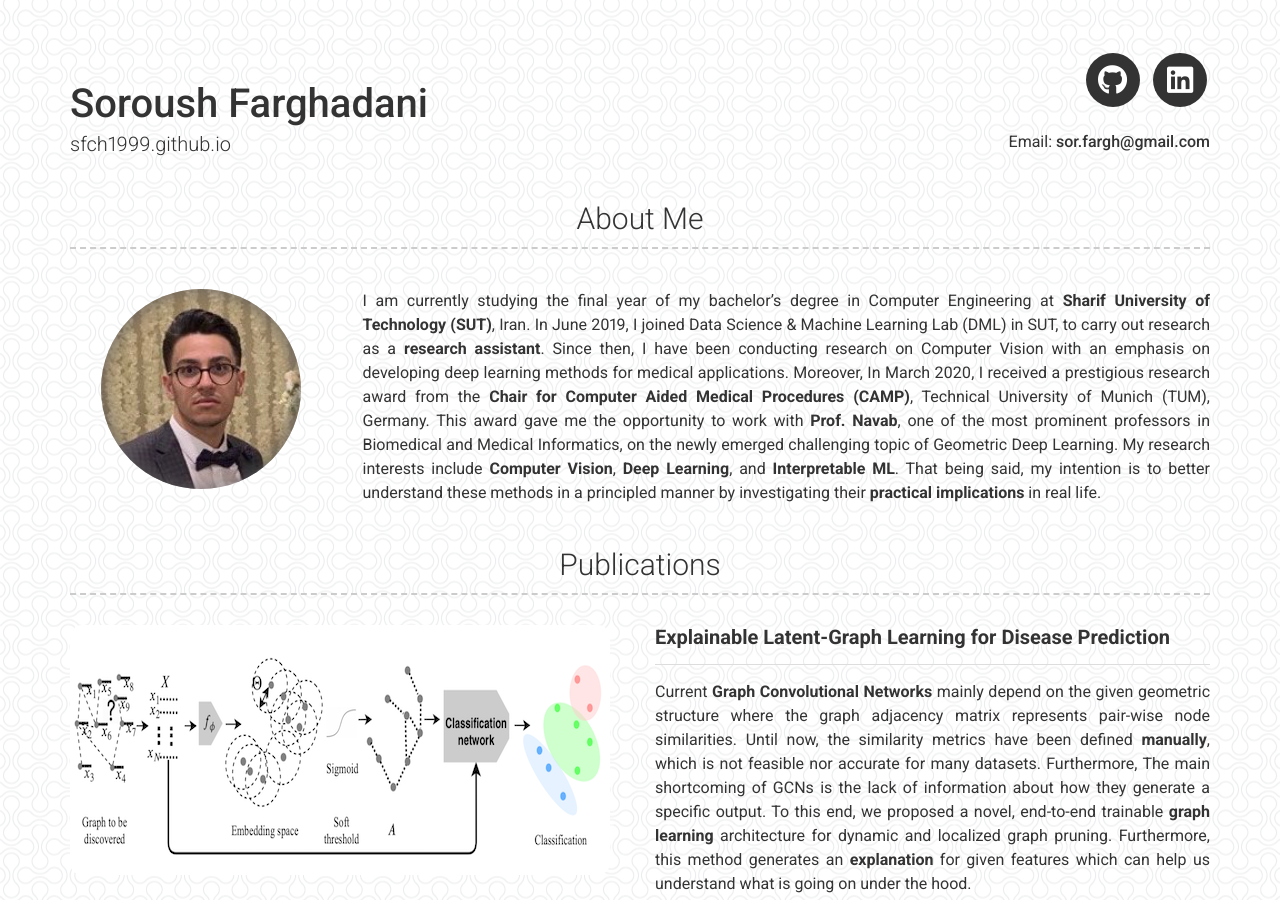
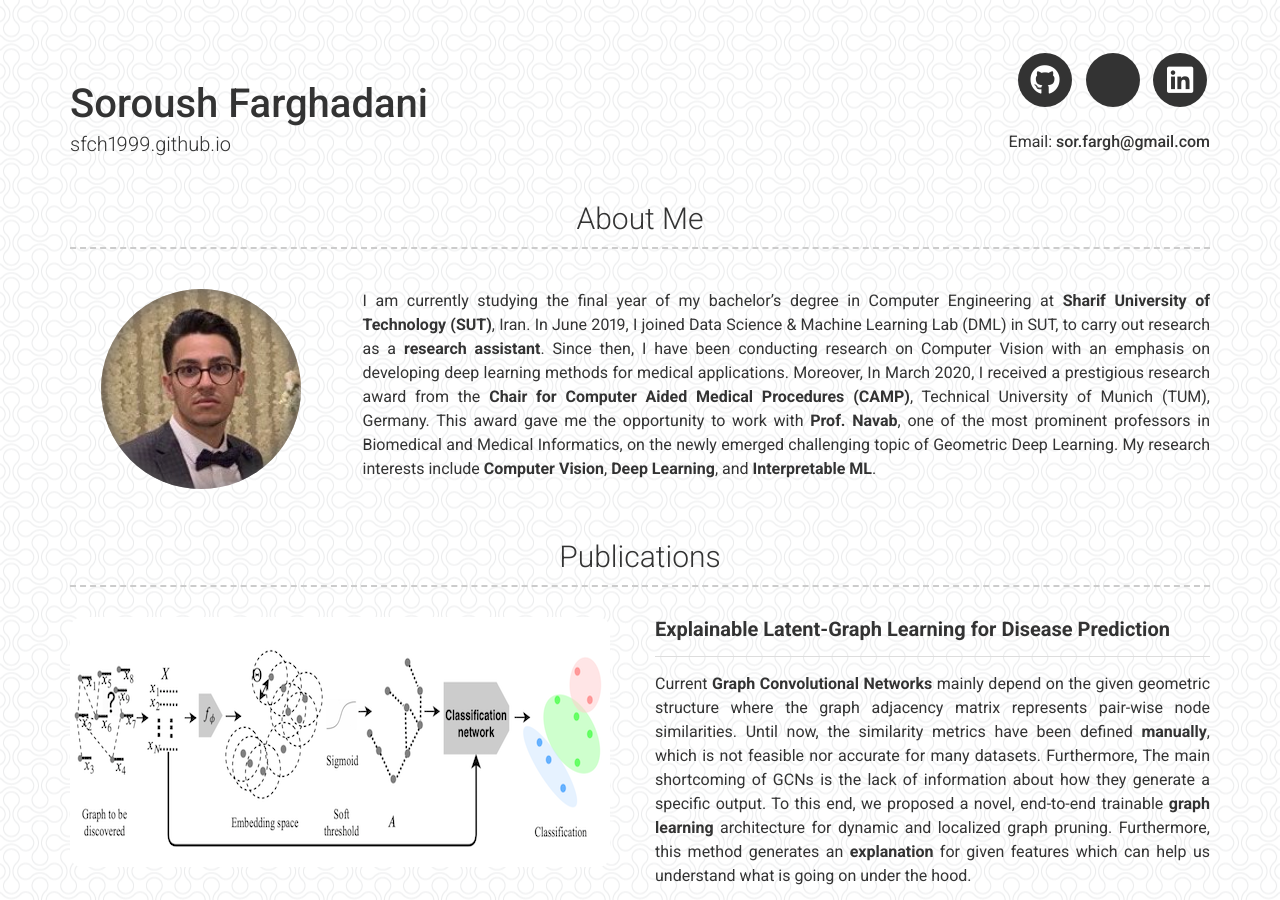
Before and after one commit to sfch1999/sfch1999.github.io, a Jekyll site: the page built from index.md, in a window 1280 px wide and 900 px high. Built offline with Jekyll 4.4.1, drawn with Linux system fonts in a browser that asks for light colours; a style sheet for code colours, icons or effects is not loaded.

Commit message:
Scholar updated

```diff
--- a/_config.yml
+++ b/_config.yml
@@ -11,6 +11,9 @@ email: sor.fargh@gmail.com
 # Social links
 # twitter_username: facespics
 github_username:  sfch1999
+
+googlescholar_username: Gv9ET40AAAAJ
+
 # dribbble_username: jekyll
 # facebook_username: jekyll
 # flickr_username: jekyll
@@ -29,9 +32,6 @@ about_content: | # this will include new lines to allow paragraphs
   In March 2020, I received a prestigious research award from the **Chair for Computer Aided Medical Procedures (CAMP)**, Technical University of Munich (TUM), Germany.
   This award gave me the opportunity to work with **Prof. Navab**, one of the most prominent professors in Biomedical and Medical Informatics, on the newly emerged challenging topic of Geometric Deep Learning.
   My research interests include **Computer Vision**, **Deep Learning**, and **Interpretable ML**.
-  That being said, my intention is to better understand these methods in a principled manner by investigating
-  their **practical implications** in real life.
-
 # Projects Section
 projects_title: Publications
 
```
